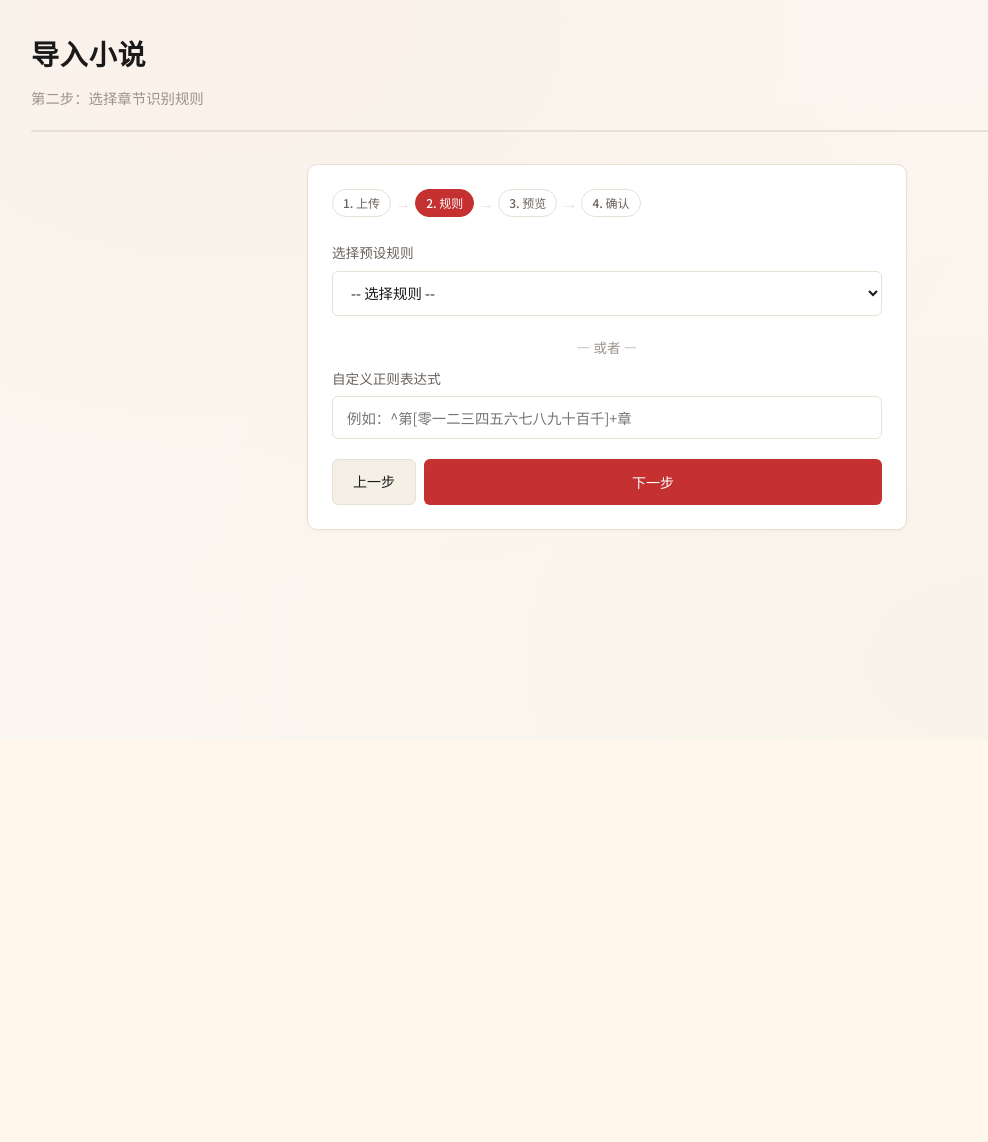
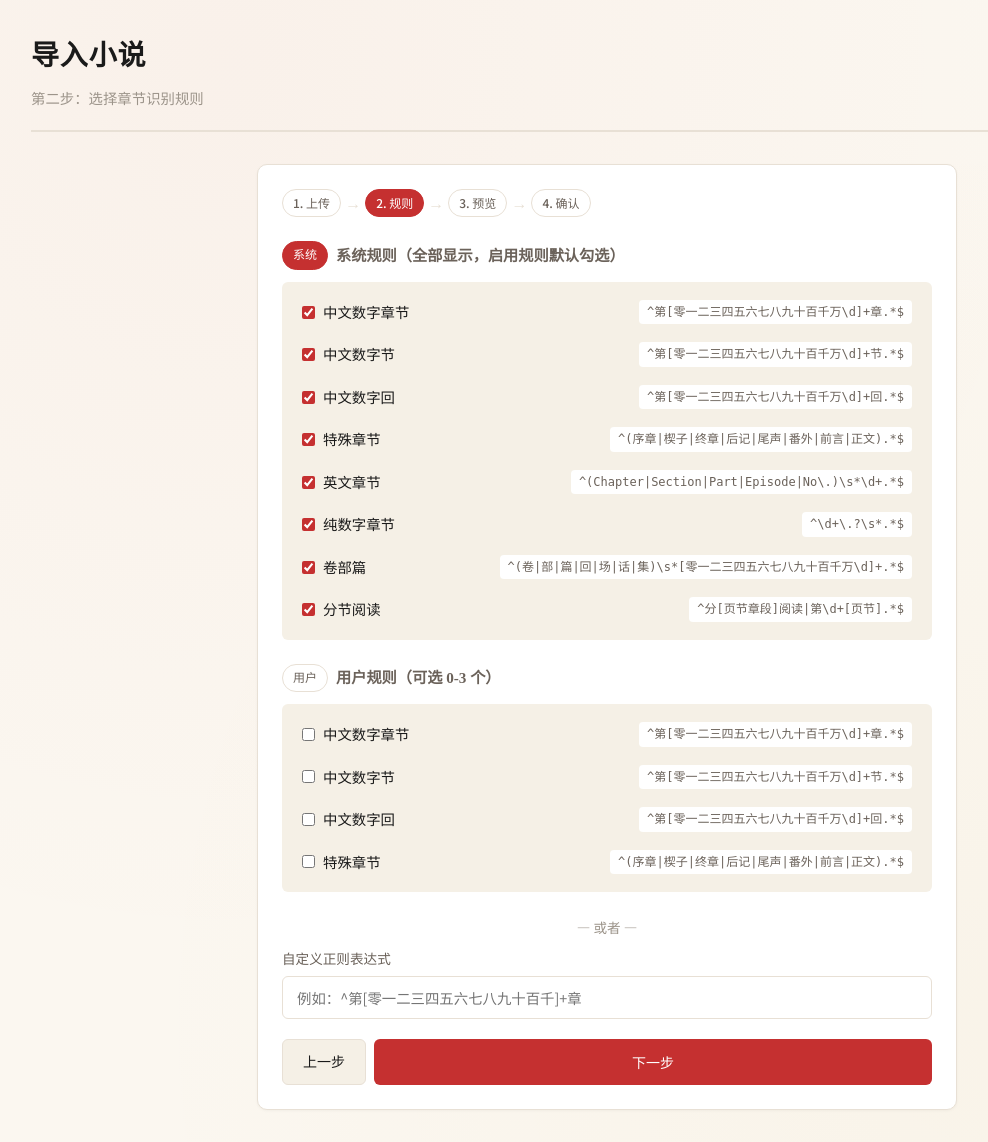
Before and after one commit to kkfd008/flask-admin-sqlite-novel, a Flask app: template app/templates/import/step2.html in a window 1280 px wide. Shown: the part 60-1202 px from the top of the page, without its empty margins (33-1021 px from the left). Before the commit the page ends 590 px from the top, so only its background shows below. Run offline with Flask 3, Linux system fonts and the light colour scheme; the template is opened without the code that fills it: values that come from a table or form of the project are taken from there, others are empty.

Commit message:
feat: 导入 step2 改为复选框模式，系统规则全显示+启用预勾选
- 路由：查询所有系统规则（不再过滤 enabled），分离 system_rules/user_rules
- POST 处理：支持多选 rule_ids（复选框数组），combine 多个 pattern 为联合正则
- 模板：select 下拉改为 checkbox 复选框
  - 系统规则全部显示，启用规则默认勾选（checked），禁用规则灰显并标注"已禁用"
  - 用户规则可选 0-3 个，JS 限制最多勾选 3 个
  - 保留自定义正则表达式输入
- 测试：新增 4 个测试覆盖全部场景，7/7 通过

```diff
--- a/app/templates/import/step2.html
+++ b/app/templates/import/step2.html
@@ -7,7 +7,7 @@
   <p>第二步：选择章节识别规则</p>
 </div>
 
-<div class="card" style="max-width:600px; margin:0 auto;">
+<div class="card" style="max-width:700px; margin:0 auto;">
   <div style="display:flex; gap:4px; margin-bottom:24px;">
     <span class="badge badge-outline">1. 上传</span>
     <span style="color:var(--border);">→</span>
@@ -19,15 +19,49 @@
   </div>
 
   <form method="post">
-    <div class="form-group">
-      <label class="form-label" for="rule_id">选择预设规则</label>
-      <select class="form-select" name="rule_id" id="rule_id">
-        <option value="">-- 选择规则 --</option>
-        {% for rule in rules %}
-        <option value="{{ rule.id }}">{{ rule.name }} ({{ rule.pattern }})</option>
+    <!-- 系统规则 -->
+    <div class="mb-3">
+      <h4 style="font-family:var(--font-display); font-size:0.95rem; margin-bottom:12px; color:var(--text-secondary); display:flex; align-items:center; gap:8px;">
+        <span class="badge" style="background:var(--accent); color:#fff; border-color:var(--accent);">系统</span>
+        系统规则（全部显示，启用规则默认勾选）
+      </h4>
+      {% if system_rules %}
+      <div style="display:flex; flex-direction:column; gap:6px; background:var(--bg-elevated); border-radius:var(--radius-sm); padding:12px;">
+        {% for rule in system_rules %}
+        <label style="display:flex; align-items:center; gap:8px; cursor:pointer; padding:6px 8px; border-radius:4px; font-size:0.9rem; {% if rule.enabled %}color:var(--text-primary);{% else %}color:var(--text-muted);{% endif %}">
+          <input type="checkbox" name="rule_ids" value="{{ rule.id }}" {% if rule.enabled %}checked{% endif %} style="accent-color:var(--accent);">
+          <span style="flex:1;">{{ rule.name }}</span>
+          <code style="background:var(--bg-surface); padding:2px 8px; border-radius:4px; font-size:0.75rem; color:var(--text-secondary);">{{ rule.pattern }}</code>
+          {% if not rule.enabled %}
+          <span class="badge badge-outline" style="font-size:0.7rem;">已禁用</span>
+          {% endif %}
+        </label>
         {% endfor %}
-      </select>
+      </div>
+      {% else %}
+      <p class="text-muted" style="font-size:0.85rem;">暂无系统规则</p>
+      {% endif %}
     </div>
+
+    <!-- 自定义规则 -->
+    {% if user_rules %}
+    <div class="mb-3">
+      <h4 style="font-family:var(--font-display); font-size:0.95rem; margin-bottom:12px; color:var(--text-secondary); display:flex; align-items:center; gap:8px;">
+        <span class="badge badge-outline">用户</span>
+        用户规则（可选 0-3 个）
+      </h4>
+      <div style="display:flex; flex-direction:column; gap:6px; background:var(--bg-elevated); border-radius:var(--radius-sm); padding:12px;">
+        {% for rule in user_rules[:4] %}
+        <label style="display:flex; align-items:center; gap:8px; cursor:pointer; padding:6px 8px; border-radius:4px; font-size:0.9rem; color:var(--text-primary);">
+          <input type="checkbox" name="rule_ids" value="{{ rule.id }}" style="accent-color:var(--accent);" class="user-rule-cb">
+          <span style="flex:1;">{{ rule.name }}</span>
+          <code style="background:var(--bg-surface); padding:2px 8px; border-radius:4px; font-size:0.75rem; color:var(--text-secondary);">{{ rule.pattern }}</code>
+        </label>
+        {% endfor %}
+      </div>
+    </div>
+    {% endif %}
+
     <div style="text-align:center; color:var(--text-muted); margin:8px 0; font-size:0.85rem;">— 或者 —</div>
     <div class="form-group">
       <label class="form-label" for="custom_pattern">自定义正则表达式</label>
@@ -40,4 +74,19 @@
   </form>
 </div>
 
+<script>
+// 限制用户规则最多勾选 3 个
+(function() {
+  const cbs = document.querySelectorAll('.user-rule-cb');
+  cbs.forEach(cb => {
+    cb.addEventListener('change', () => {
+      const checked = document.querySelectorAll('.user-rule-cb:checked');
+      if (checked.length > 3) {
+        cb.checked = false;
+      }
+    });
+  });
+})();
+</script>
+
 {% endblock %}
```
Also changed, not shown: app/importer.py (+22 -12 lines), tests/unit/test_importer.py (+127 -32 lines).
